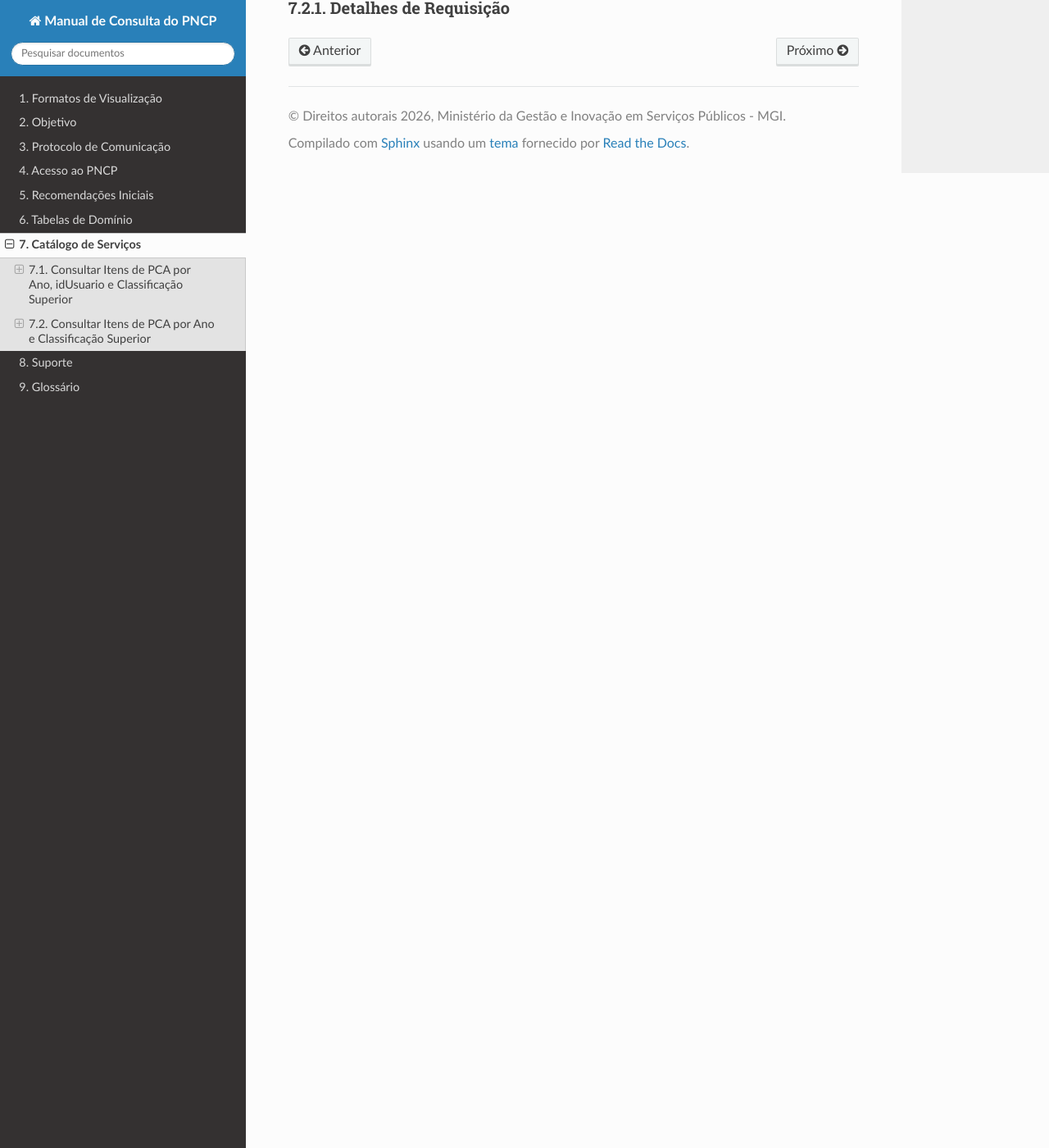
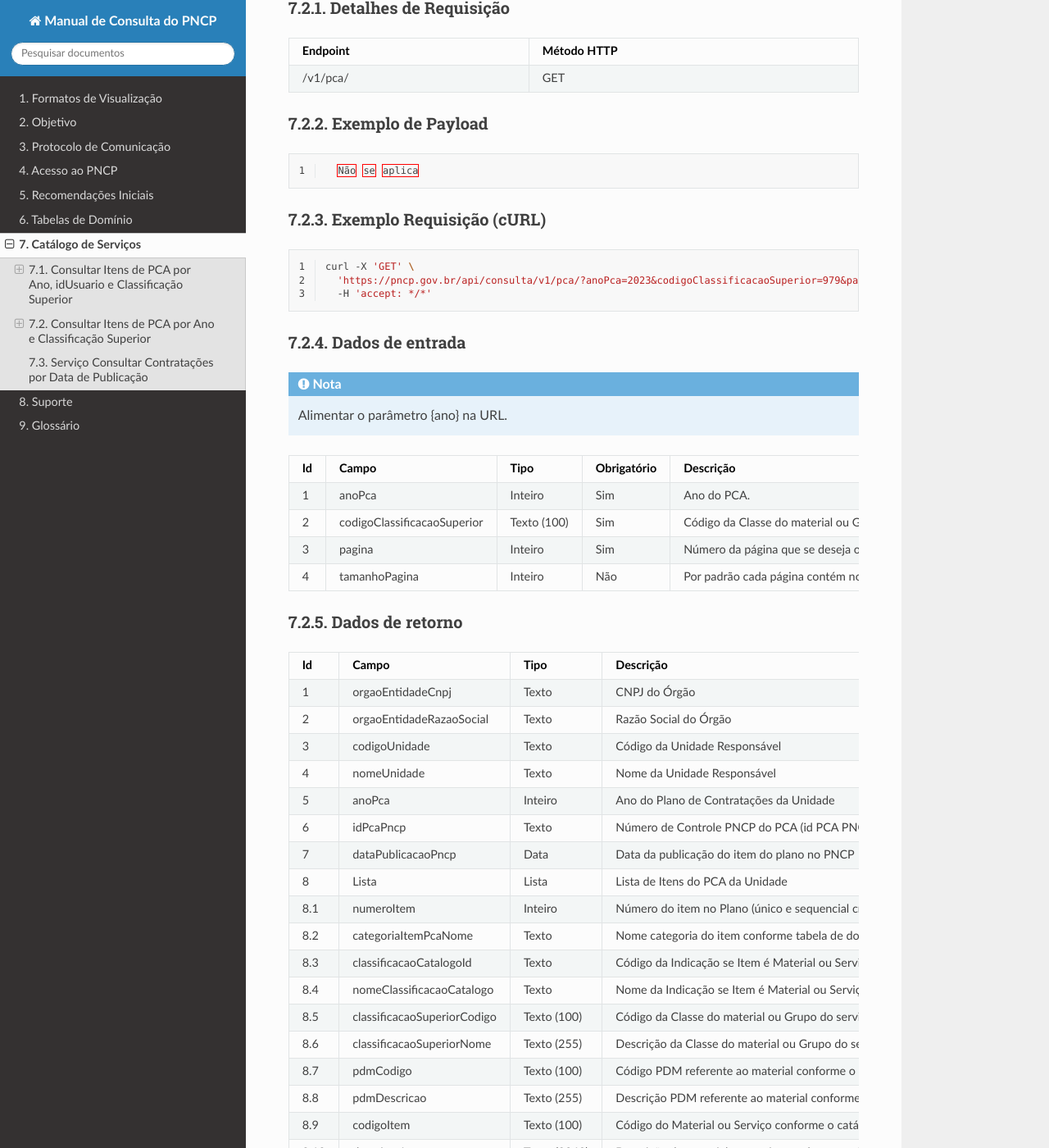
Before and after one commit to sofiaestrelab/Manual-de-Consulta-do-PNCP, a Sphinx documentation site: the page built from docs/source/catalogo_de_servicos.rst, in a window 1280 px wide and 1400 px high, scrolled down 2629 px. Shown: the whole window at 82% size. Built offline with Sphinx 7.4.7 and the Read the Docs theme 3.1.0, drawn with Linux system fonts in a browser that asks for light colours; some of the changed text lies outside the part shown.

Commit message:
Update service catalog documentation

```diff
--- a/docs/source/catalogo_de_servicos.rst
+++ b/docs/source/catalogo_de_servicos.rst
@@ -249,3 +249,233 @@ Serviço que permite recuperar a lista de itens pertencentes a um determinado Pl
 
 Detalhes de Requisição
 ~~~~~~~~~~~~~~~~~~~~~~
+
+.. list-table::
+   :width: 100%
+   :widths: auto
+   :header-rows: 1
+
+   * - Endpoint
+     - Método HTTP
+   * - /v1/pca/
+     - GET
+
+Exemplo de Payload
+~~~~~~~~~~~~~~~~~~
+
+.. code-block:: json
+  :linenos:
+
+    Não se aplica
+
+Exemplo Requisição (cURL)
+~~~~~~~~~~~~~~~~~~~~~~~~~
+
+.. code-block:: bash
+   :linenos:
+
+   curl -X 'GET' \
+     'https://pncp.gov.br/api/consulta/v1/pca/?anoPca=2023&codigoClassificacaoSuperior=979&pagina=1' \
+     -H 'accept: */*'
+
+Dados de entrada
+~~~~~~~~~~~~~~~~
+
+.. note::
+
+   Alimentar o parâmetro {ano} na URL.
+
+.. list-table::
+   :width: 100%
+   :widths: auto
+   :header-rows: 1
+
+   * - Id
+     - Campo
+     - Tipo
+     - Obrigatório
+     - Descrição
+   * - 1
+     - anoPca
+     - Inteiro
+     - Sim
+     - Ano do PCA.
+   * - 2
+     - codigoClassificacaoSuperior
+     - Texto (100)
+     - Sim
+     - Código da Classe do material ou Grupo do serviço conforme catálogos de matérias e serviços utilizados pelos portais de compras.
+   * - 3
+     - pagina
+     - Inteiro
+     - Sim
+     - Número da página que se deseja obter os dados.
+   * - 4
+     - tamanhoPagina
+     - Inteiro
+     - Não
+     - Por padrão cada página contém no máximo 500 registros, no entanto o tamanho de registros em cada página pode ser ajustado (até o limite de 500 registros) com vistas a tornar a entrega de dados mais rápida.
+
+Dados de retorno
+~~~~~~~~~~~~~~~~
+
+.. list-table::
+   :width: 100%
+   :widths: auto
+   :header-rows: 1
+
+   * - Id
+     - Campo
+     - Tipo
+     - Descrição
+   * - 1
+     - orgaoEntidadeCnpj
+     - Texto
+     - CNPJ do Órgão
+   * - 2
+     - orgaoEntidadeRazaoSocial
+     - Texto
+     - Razão Social do Órgão
+   * - 3
+     - codigoUnidade
+     - Texto
+     - Código da Unidade Responsável
+   * - 4
+     - nomeUnidade
+     - Texto
+     - Nome da Unidade Responsável
+   * - 5
+     - anoPca
+     - Inteiro
+     - Ano do Plano de Contratações da Unidade
+   * - 6
+     - idPcaPncp
+     - Texto
+     - Número de Controle PNCP do PCA (id PCA PNCP)
+   * - 7
+     - dataPublicacaoPncp
+     - Data
+     - Data da publicação do item do plano no PNCP
+   * - 8
+     - Lista
+     - Lista
+     - Lista de Itens do PCA da Unidade
+   * - 8.1
+     - numeroItem
+     - Inteiro
+     - Número do item no Plano (único e sequencial crescente)
+   * - 8.2
+     - categoriaItemPcaNome
+     - Texto
+     - Nome categoria do item conforme tabela de domínio Categoria do Item do Plano de Contratações
+   * - 8.3
+     - classificacaoCatalogoId
+     - Texto
+     - Código da Indicação se Item é Material ou Serviço. Domínio: 1 - Material; 2 - Serviço;
+   * - 8.4
+     - nomeClassificacaoCatalogo
+     - Texto
+     - Nome da Indicação se Item é Material ou Serviço. Domínio: 1 - Material; 2 - Serviço;
+   * - 8.5
+     - classificacaoSuperiorCodigo
+     - Texto (100)
+     - Código da Classe do material ou Grupo do serviço conforme catálogo
+   * - 8.6
+     - classificacaoSuperiorNome
+     - Texto (255)
+     - Descrição da Classe do material ou Grupo do serviço conforme catálogo
+   * - 8.7
+     - pdmCodigo
+     - Texto (100)
+     - Código PDM referente ao material conforme o CNBS
+   * - 8.8
+     - pdmDescricao
+     - Texto (255)
+     - Descrição PDM referente ao material conforme o CNBS
+   * - 8.9
+     - codigoItem
+     - Texto (100)
+     - Código do Material ou Serviço conforme o catálogo utilizado
+   * - 8.10
+     - descricaoItem
+     - Texto (2048)
+     - Descrição do material ou serviço conforme catálogo utilizado
+   * - 8.11
+     - unidadeFornecimento
+     - Texto
+     - Unidade de fornecimento
+   * - 8.12
+     - quantidadeEstimada
+     - Decimal
+     - Quantidade estimada do item do plano de contratação (maior ou igual a zero). Precisão de até 4 dígitos decimais; Ex: 10.0001;
+   * - 8.13
+     - valorUnitario
+     - Decimal
+     - Valor unitário do item (maior ou igual a zero). Precisão de até 4 dígitos decimais; Ex: 100.0001;
+   * - 8.14
+     - valorTotal
+     - Decimal
+     - Valor total do item (maior ou igual a zero). Precisão de até 4 dígitos decimais; Ex: 100.0001;
+   * - 8.15
+     - valorOrcamentoExercicio
+     - Decimal
+     - Valor orçamentário estimado para o exercício (maior ou igual a zero). Precisão de até 4 dígitos decimais; Ex: 100.0001;
+   * - 8.16
+     - dataDesejada
+     - Data
+     - Data desejada para a contratação
+   * - 8.17
+     - unidadeRequisitante
+     - Texto
+     - Nome da unidade requisitante
+   * - 8.18
+     - grupoContratacaoCodigo
+     - Texto
+     - Código da Contratação Futura
+   * - 8.19
+     - grupoContratacaoNome
+     - Texto
+     - Nome da Contratação Futura
+   * - 8.20
+     - dataInclusao
+     - Data
+     - Data da inclusão do registro do item do plano no PNCP
+   * - 8.21
+     - dataAtualizacao
+     - Data
+     - Data da última atualização do registro do item do plano
+
+Códigos de Retorno
+~~~~~~~~~~~~~~~~~~
+
+.. list-table::
+   :width: 100%
+   :widths: auto
+   :header-rows: 1
+
+   * - Código HTTP
+     - Mensagem
+     - Tipo
+   * - 200
+     - OK
+     - Sucesso
+   * - 204
+     - No Content
+     - Sucesso
+   * - 400
+     - BadRequest
+     - Erro
+   * - 422
+     - Unprocessable Entity
+     - Erro
+   * - 500
+     - Internal Server Error
+     - Erro
+
+Serviço Consultar Contratações por Data de Publicação
+-----------------------------------------------------
+
+Serviço que permite consultar contratações publicadas no PNCP por um período informado. Junto à data inicial e data final informadas deverá ser informado o código da
+Modalidade da Contratação (vide tabela XXX). Opcionalmente poderá ser informado código do Modo de Disputa da Contratação (vide tabela XXX), código do IBGE do
+Município, sigla da Unidade Federativa da Unidade Administrativa do Órgão, CNPJ do Órgão/Entidade, código da Unidade Administrativa do Órgão/Entidade ou código de
+identificação do Usuário (Sistema de Contratações Públicas que publicou a Contratação) para refinar a consulta.
```
